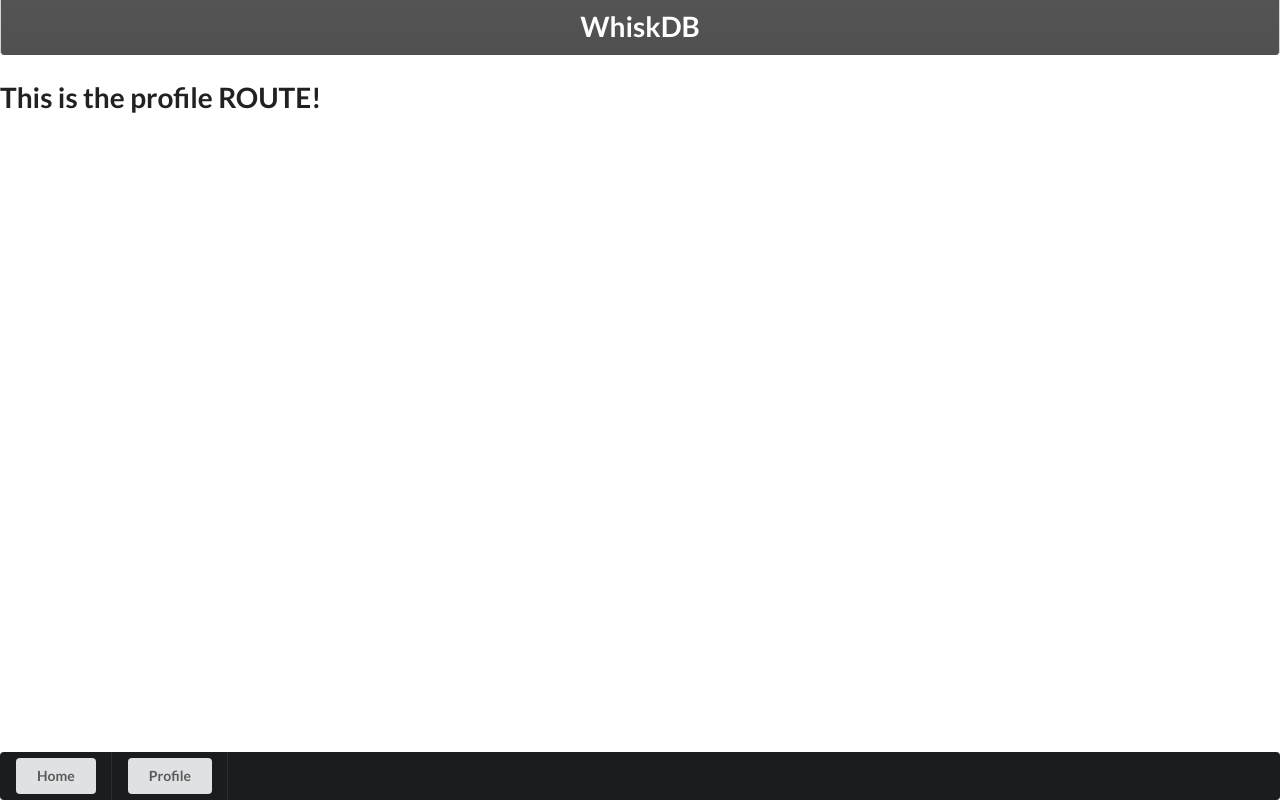
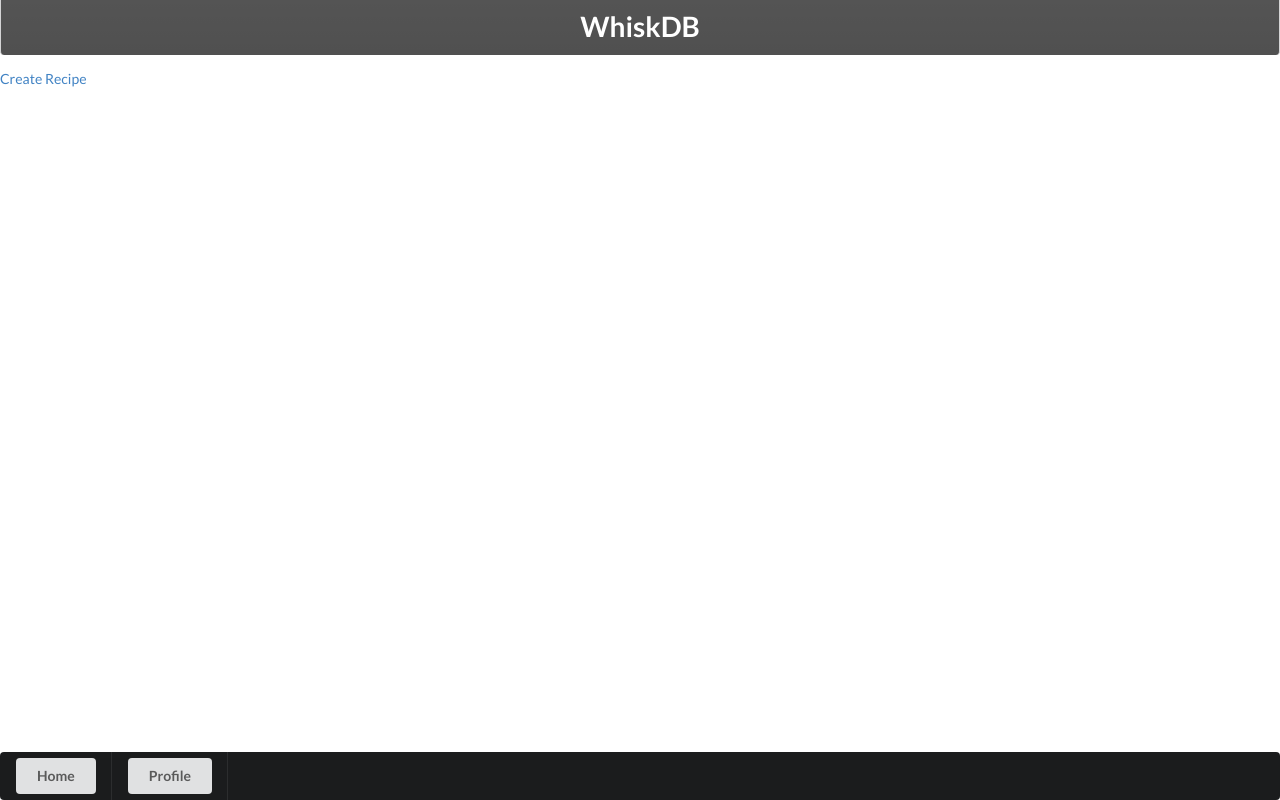
Before and after one commit to MikeBilyeu/WhiskDB, a React (Create React App) app in the folder client/: page /profile in a window 1280 px wide. Built offline with nearby package versions, Linux system fonts and the light colour scheme; no server answers.

Commit message:
Add nested routes

```diff
--- a/client/src/components/CreateRecipe.js
+++ b/client/src/components/CreateRecipe.js
@@ -15,7 +15,7 @@ class CreateRecipe extends React.Component {
 
   onFormSubmit = (event) => {
     event.preventDefault();
-    this.props.putData(this.state)
+    this.props.putData(this.state);
   }
 
   //Update state on input change
--- a/client/src/components/NavigationBar.js
+++ b/client/src/components/NavigationBar.js
@@ -3,7 +3,7 @@ import NavigationButton from './NavigationButton';
 
 const NavigationBar = (props) => {
   return (
-    <div class="ui menu inverted" style={
+    <div className="ui menu inverted" style={
       {
       position: 'fixed',
       bottom: '0',
--- a/client/src/components/NavigationButton.js
+++ b/client/src/components/NavigationButton.js
@@ -3,8 +3,8 @@ import { BrowserRouter as Router, Route, Link } from "react-router-dom";
 
 const NavigationButton = (props) => {
   return (
-    <div class="item">
-      <Link class="ui button" to={props.link}>{props.text}</Link>
+    <div className="item">
+      <Link className="ui button" to={props.link}>{props.text}</Link>
     </div>
   );
 }
--- a/client/src/components/Profile.js
+++ b/client/src/components/Profile.js
@@ -1,40 +1,20 @@
 import React from 'react';
+import { BrowserRouter as Router, Route, Link } from "react-router-dom";
 import CreateRecipe from './CreateRecipe';
-import SignUp from './SignUp';
 
 class Profile extends React.Component {
 
-  // onButtonClick = () => {
-  //   this.props.onCreateRecipeClick('create');
-  // }
 
 
-
-
-  // if(this.props.profilePage === 'profile') {
-  //   return <SignUp />;
-  // } else if(this.props.profilePage === 'create') {
-  //   return <CreateRecipe putData={this.props.putData} />;
-  // } else if(this.props.profilePage === 'loggedin') {
-  //   return (
-  //     <div>
-  //       <h1>Profile</h1>
-  //       <h2>{this.props.userName}</h2>
-  //       <button className='ui button' onClick={this.onButtonClick}>Create New Recipe</button>
-  //     </div>
-  //   );
-  // }
-
-
-  render() {
-    return(<h1>This is the profile ROUTE!</h1>);
-
-
-
-
-  }
+    render() {
+      const CreateRecipeROUTE = () => <CreateRecipe putData={this.props.putData} />;
+      return(
+        <div>
+          <Link to={`/profile/create-recipe`}>Create Recipe</Link>
+          <Route path={`/profile/create-recipe`} component={CreateRecipeROUTE} />
+        </div>
+      );
+    }
 }
 
 export default Profile;
-
-//putData
```
Also changed, not shown: client/src/components/App.js (+1 -21 lines).
